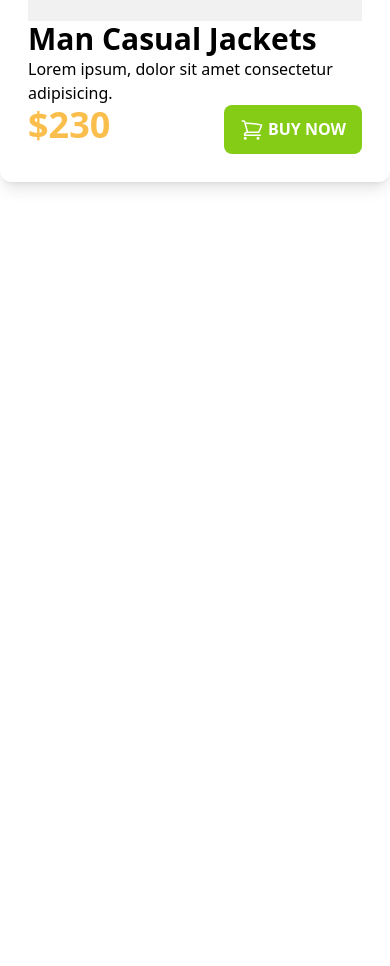
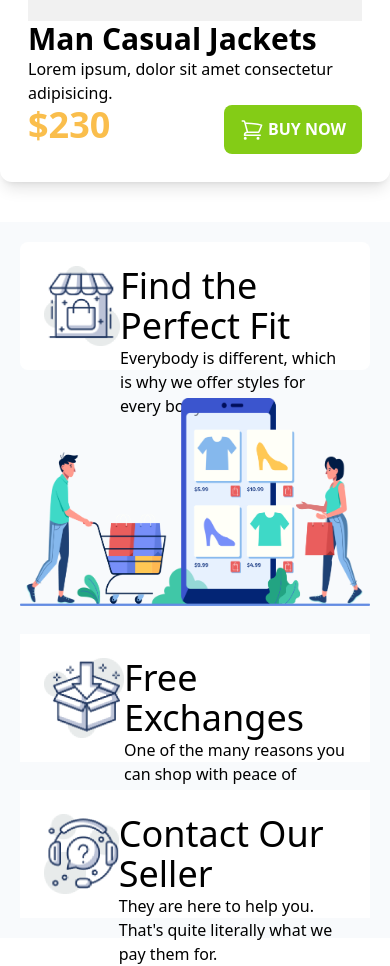
Before and after one commit to Torabarnob203311003/Penguin-Fashion, a plain HTML site: page index.html in a window 390 px wide. Shown: the part 4166-5132 px from the top of the page. Before the commit the page ends 4388 px from the top, so only its background shows below. Drawn offline with nearby package versions, Linux system fonts and the light colour scheme.

Commit message:
added benefits section and responsivenes added

```diff
--- a/index.html
+++ b/index.html
@@ -232,6 +232,53 @@
 
         </section>
 
+                <!-- our benefits start -->
+        <section class="container mx-auto justify-around    ">
+
+         <div class="grid lg:grid-cols-2 gap-7 bg-slate-50 p-5">
+
+
+            <div class="h-32 flex rounded-lg bg-white p-6 ">
+
+
+                <img class="w-20 h-20 " src="icons/house.png" alt="">
+                <div class="">
+                    <div class="h2 text-4xl bold">Find the Perfect Fit</div>
+                    <p>Everybody is different, which is why we
+                    offer styles for every body.</p>
+                </div>
+            </div>
+            <div class="row-span-3 ">
+
+
+                <img src="images/shopping.png" alt="">
+            </div>
+            <div class="h-32 flex  bg-white p-6">
+
+
+                <img class="w-20 h-20" src="icons/box.png" alt="">
+                <div>
+                    <div class="h2 text-4xl bold">Free Exchanges </div>
+                    <p>One of the many reasons you can shop
+                    with peace of mind..</p>
+                </div>
+            </div>
+                <div class="h-32 flex  bg-white p-6">
+
+
+                    <img class="w-20 h-20" src="icons/question.png" alt="">
+                    <div>
+                        <div class="h2 text-4xl bold">Contact Our Seller</div>
+                        <p>They are here to help you. That's quite
+                        literally what we pay them for.</p>
+                    </div>
+                </div>
+         </div>
+        </section>
+
+
+                <!-- our benefits end -->
+
 
 
 
```
